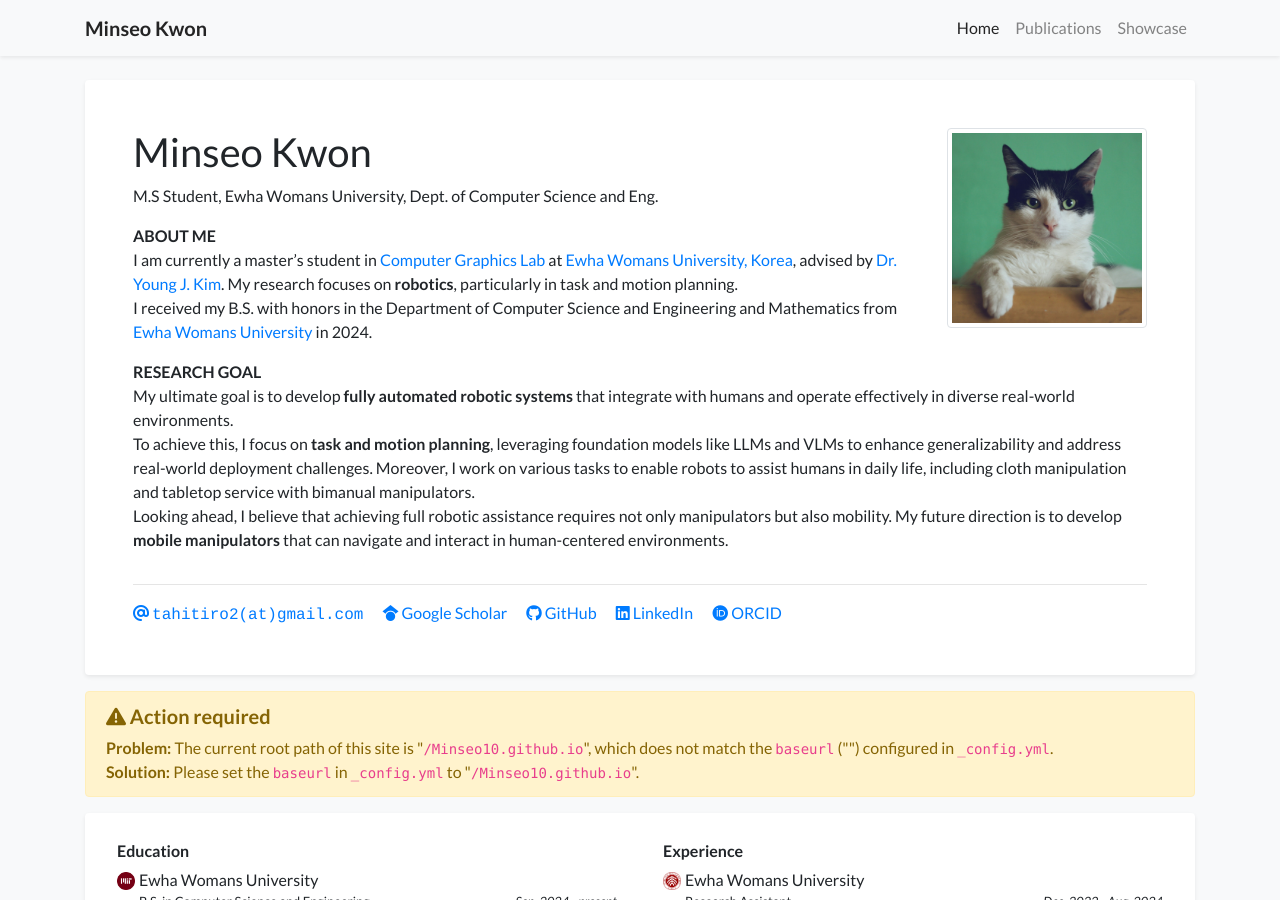
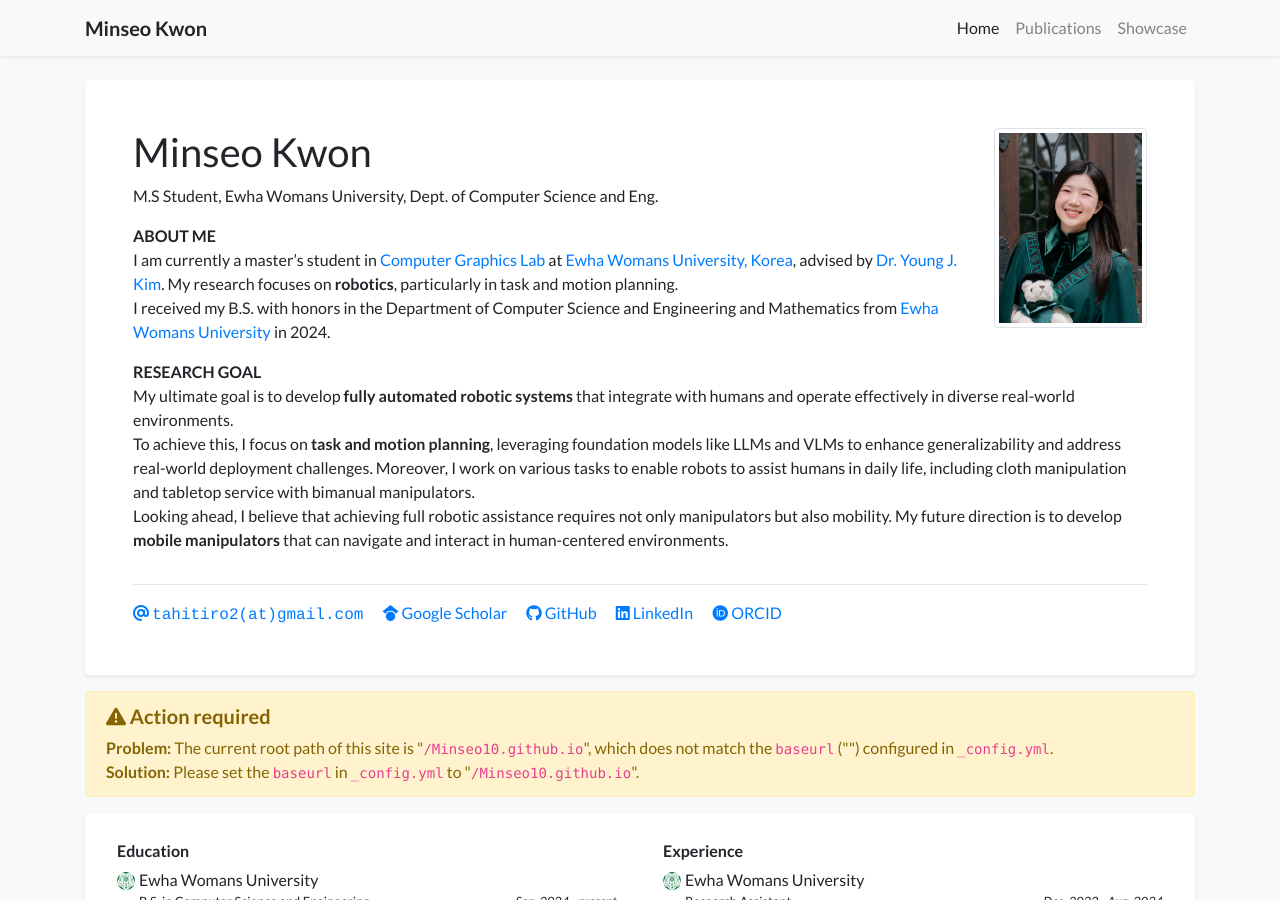
Before and after one commit to Minseo10/Minseo10.github.io, a Jekyll site: the page built from index.html, in a window 1280 px wide and 900 px high. Built offline with Jekyll 4.4.1, drawn with Linux system fonts in a browser that asks for light colours; nearby versions of some CDN libraries; a style sheet for code colours, icons or effects is not loaded.

Commit message:
Update profile.yml

```diff
--- a/_data/profile.yml
+++ b/_data/profile.yml
@@ -40,18 +40,18 @@ short_bio: >-
   Looking ahead, I believe that achieving full robotic assistance requires not only manipulators but also mobility. My future direction is to develop <strong>mobile manipulators</strong> that can navigate and interact in human-centered environments.
   </p>
 
-portrait_url: /assets/images/photos/portrait.jpg
+portrait_url: /assets/images/photos/minseo.jpg
 # portrait_caption: >-
 #   Photo by Manja Vitolic on Unsplash (this caption is optional, comment it out to disable).
 
 education:
 - name: Ewha Womans University
-  logo: /assets/images/badges/MIT_Social_circle.png
+  logo: /assets/images/photos/symbol-mark.png
   position: >-
     B.S. in Computer Science and Engineering
   date: Sep. 2024 - present
 - name: Ewha Womans University
-  logo: /assets/images/badges/PKU_red.png
+  logo: /assets/images/photos/symbol-mark.png
   position: >-
     B.S. in Computer Science and Engineering & Mathematics <br/>
     Graduated with Honors, Magna Cum Laude
@@ -59,11 +59,11 @@ education:
 
 experience:
 - name: Ewha Womans University
-  logo: /assets/images/badges/PKU_red.png
+  logo: /assets/images/photos/symbol-mark.png
   position: Research Assistant
   date: Dec. 2022 - Aug. 2024
 - name: Ewha Womans University
-  logo: /assets/images/badges/PKU_red.png
+  logo: /assets/images/photos/symbol-mark.png
   position: Undergraduate Researcher
   date: Dec. 2022 - Aug. 2024
 
```
